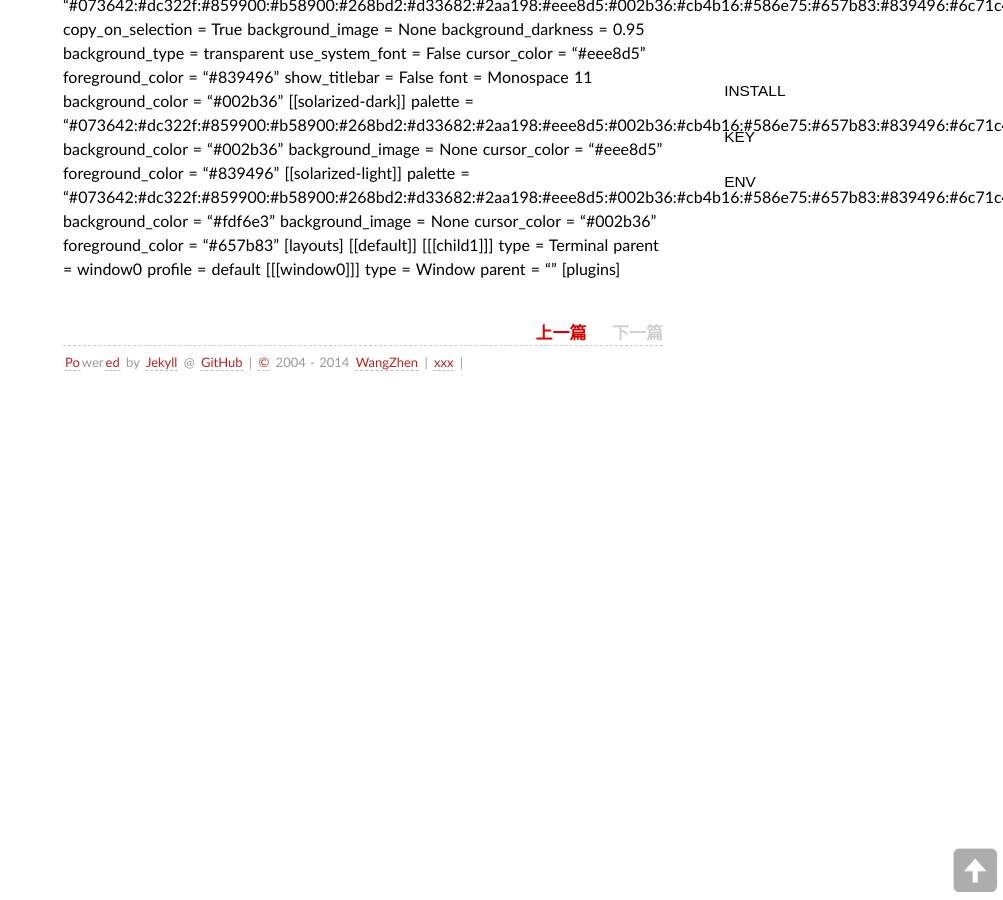
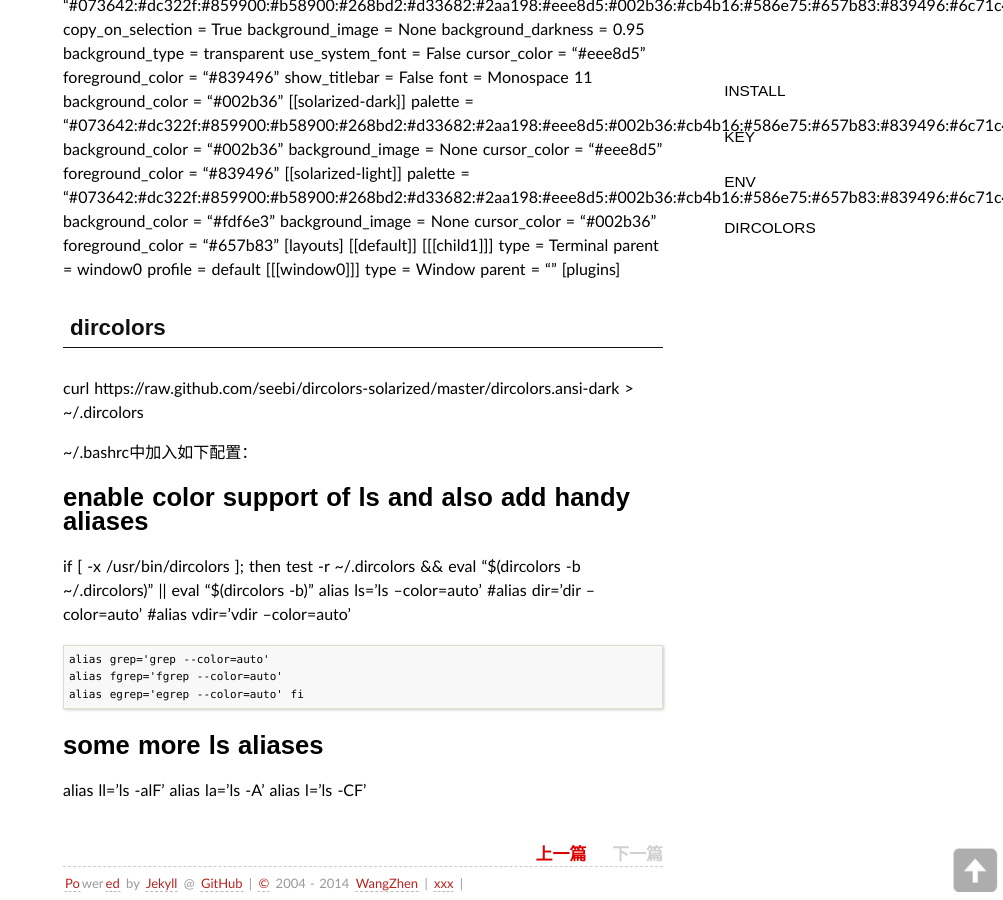
Before and after one commit to wz125/wz125.github.com.bak, a Jekyll site: the page built from _posts/blog/2014-01-11-os-tools-terminator.md, in a window 1280 px wide and 900 px high, scrolled down 553 px. Shown: the whole window, without its empty margins (277-1280 px from the left). Built offline with Jekyll 4.4.1, drawn with Linux system fonts in a browser that asks for light colours; some web fonts are replaced; Markdown is read by kramdown in place of the engine named in the settings; comment, search, counter and statistics services are not loaded.

Commit message:
Update 2014-01-11-os-tools-terminator.md

```diff
--- a/_posts/blog/2014-01-11-os-tools-terminator.md
+++ b/_posts/blog/2014-01-11-os-tools-terminator.md
@@ -62,3 +62,27 @@ Ctrl-Shift-q 关闭整个终端
             type = Window
             parent = ""
 [plugins]
+
+
+##dircolors
+
+curl https://raw.github.com/seebi/dircolors-solarized/master/dircolors.ansi-dark > ~/.dircolors
+
+~/.bashrc中加入如下配置：
+
+# enable color support of ls and also add handy aliases
+if [ -x /usr/bin/dircolors ]; then
+    test -r ~/.dircolors && eval "$(dircolors -b ~/.dircolors)" || eval "$(dircolors -b)"
+    alias ls='ls --color=auto'
+    #alias dir='dir --color=auto'
+    #alias vdir='vdir --color=auto'
+
+    alias grep='grep --color=auto'
+    alias fgrep='fgrep --color=auto'
+    alias egrep='egrep --color=auto'
+fi
+
+# some more ls aliases
+alias ll='ls -alF'
+alias la='ls -A'
+alias l='ls -CF'
```
